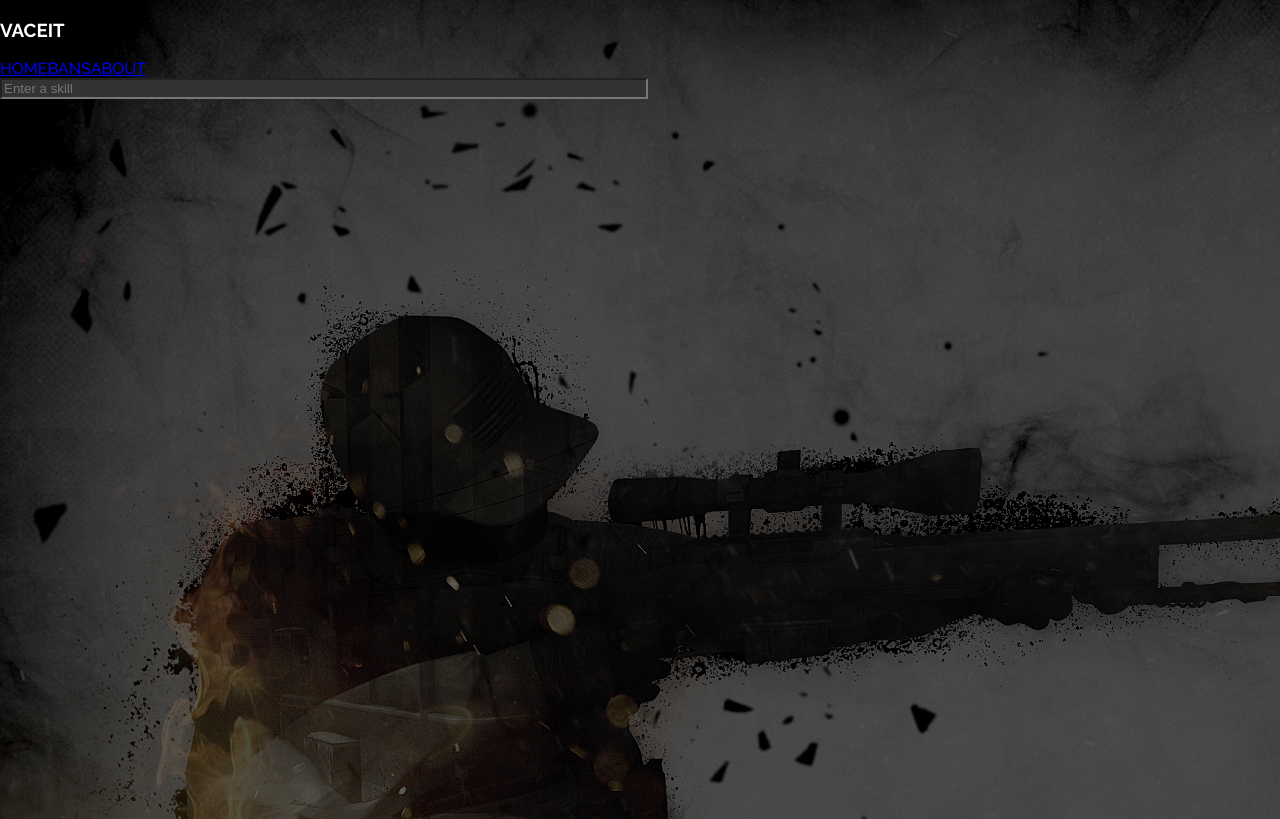
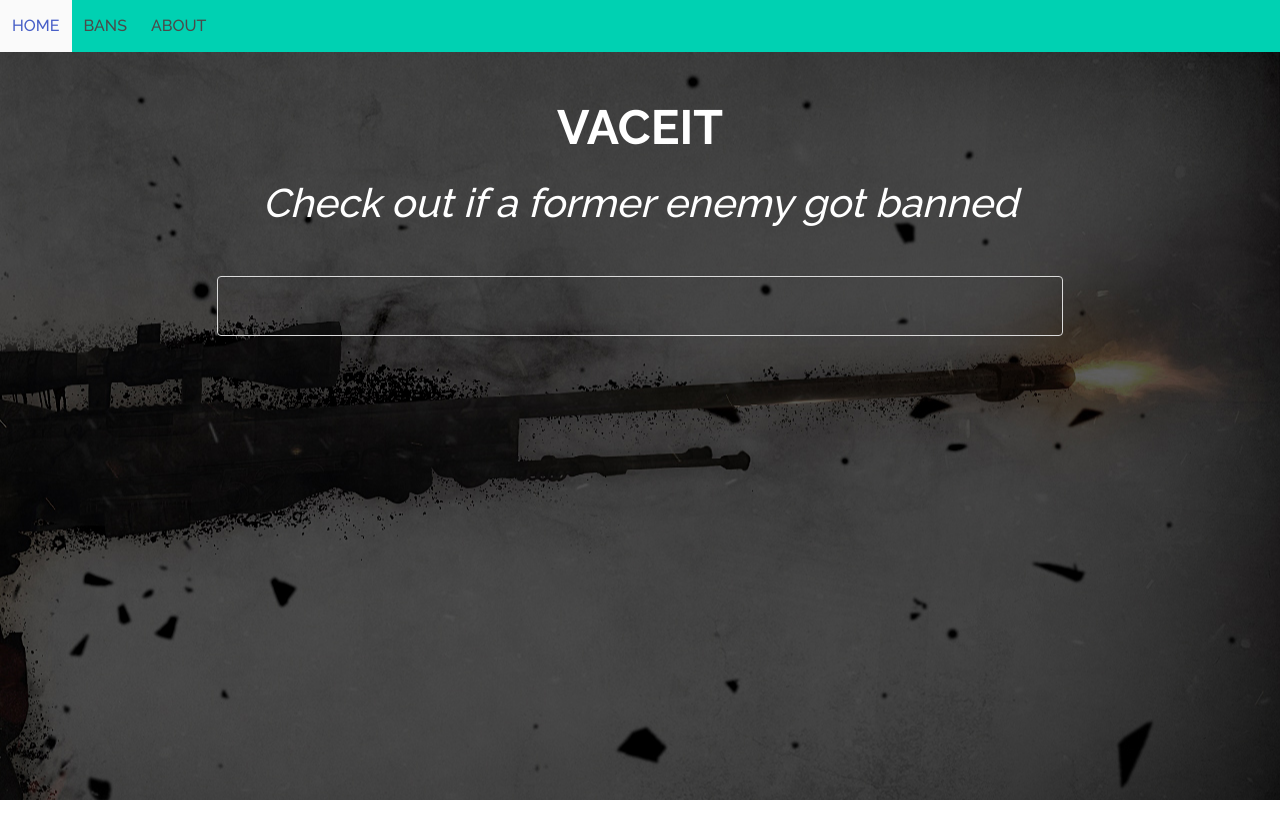
Before and after one commit to BennettDams/vaceit, a Vue app: page /#/ in a window 1280 px wide. Built offline with nearby package versions, Linux system fonts and the light colour scheme; a small style sheet from the web is missing.

Commit message:
Add Bulma CSS framework & ban list

```diff
--- a/package.json
+++ b/package.json
@@ -9,6 +9,7 @@
   },
   "dependencies": {
     "axios": "^0.18.0",
+    "bulma": "^0.7.1",
     "jquery": "^3.3.1",
     "request": "^2.85.0",
     "vee-validate": "^2.0.9",
--- a/src/App.css
+++ b/src/App.css
@@ -1,19 +1,27 @@
 @import url('https://fonts.googleapis.com/css?family=Raleway:100,300,500,700');
 @import url('https://cdn.jsdelivr.net/npm/animate.css@3.5.2');
 @import url('https://maxcdn.bootstrapcdn.com/font-awesome/4.7.0/css/font-awesome.min.css');
+@import '../node_modules/bulma/css/bulma.css';
 body {
-  background: url("assets/img/background.jpg");
-  background-repeat: repeat;
+  background: url("assets/img/background.jpg")  no-repeat fixed 100%;
+  /* background: url("assets/img/background.jpg");
+  background-repeat: no-repeat;
+  background-attachment: fixed; */
+  position: static;
   font-family: 'Raleway', sans-serif;
   background-color: #ddd;
+  color: #fff;
 }
 
 body, html {
-  margin: 0;
   height: 100%;
-  color: #fff;
 }
 
-i {
-  float: right;
+#app {
+  height: 100%;
 }
+
+.navbar {
+  background-color: transparent;
+  background-image: none;
+}
--- a/src/App.vue
+++ b/src/App.vue
@@ -1,13 +1,18 @@
 <template>
 <div id="app">
-  <h3 class="text-center">VACEIT</h3>
 
   <!-- <Home msg="Welcome to Your Vue.js App" /> -->
   <nav>
-    <router-link to="/">HOME</router-link>
-    <router-link to="/bans">BANS</router-link>
-    <router-link to="/about">ABOUT</router-link>
+
   </nav>
+
+  <nav class="navbar is-primary" role="navigation" aria-label="main navigation">
+  <div class="navbar-menu">
+    <router-link to="/" class="navbar-item">HOME</router-link>
+    <router-link to="/bans" class="navbar-item">BANS</router-link>
+    <router-link to="/about" class="navbar-item">ABOUT</router-link>
+  </div>
+</nav>
 
   <router-view />
 </div>
--- a/src/components/About.vue
+++ b/src/components/About.vue
@@ -3,9 +3,13 @@
   <h1>
     Hello {{ theirName }}
   </h1>
-  <p>
-    ABOUT
-  </p>
+  <div class="columns">
+    <div class="column">1</div>
+    <div class="column">2</div>
+    <div class="column">3</div>
+    <div class="column">4</div>
+    <div class="column">5</div>
+  </div>
 </div>
 </template>
 
@@ -17,7 +21,7 @@ export default {
   },
   data() {
     return {
-    theirName: this.$route.params.name
+      theirName: this.$route.params.name
     }
   }
 }
--- a/src/components/Bans.vue
+++ b/src/components/Bans.vue
@@ -1,10 +1,52 @@
 <template>
 <div class="bans">
-  <h1>BANS</h1>
-  <ul v-for="(ban, index) in bans" :key="index">
-    <li>{{ ban.nickname }} {{ ban.reason }} </li>
 
-  </ul>
+  <section class="hero">
+    <div class="hero-body">
+      <div class="container">
+
+        <div class="columns is-centered">
+          <div class="column has-text-centered">
+            <h1 class="title has-text-white is-size-1 has-text-weight-bold">BANS</h1>
+          </div>
+        </div>
+
+        <div class="columns is-centered">
+          <div class="column has-text-centered">
+            <h2 class="subtitle has-text-white is-size-2">List of banned players from FACEIT.com</h2>
+          </div>
+        </div>
+
+      </div>
+    </div>
+  </section>
+
+  <section>
+    <div class="columns is-centered">
+      <div class="column is-8">
+
+        <table class="table is-fullwidth has-background-white-ter is-hoverable has-text-centered">
+          <thead>
+            <tr>
+              <th>NICKNAME</th>
+              <th>BANNED SINCE</th>
+              <th>REASON</th>
+              <th>ENDS AT</th>
+            </tr>
+          </thead>
+          <tbody>
+            <tr v-for="(ban, index) in bans" :key="index">
+              <td>{{ ban.nickname }}</td>
+              <td>{{ ban.starts_at }}</td>
+              <td>{{ ban.reason }}</td>
+              <td>{{ ban.ends_at }}</td>
+            </tr>
+          </tbody>
+        </table>
+
+      </div>
+    </div>
+  </section>
 
 </div>
 </template>
@@ -20,11 +62,12 @@ export default {
     }
   },
   created() {
+    this.getJsonBans();
     this.updateJsonBans();
   },
   methods: {
     updateJsonBans() {
-      setInterval(this.getJsonBans, 3000);
+      // setInterval(this.getJsonBans, 3000);
     },
     getJsonBans() {
       axios.get('https://api.faceit.com/core/v1/bans?limit=100&offset=0')
--- a/src/components/Home.css
+++ b/src/components/Home.css
@@ -1,54 +1,6 @@
-h3 {
-  margin: 40px 0 0;
-}
-
-ul {
-  list-style-type: none;
-  padding: 0;
-}
-
-li {
-  margin: 0 10px;
-  background-color: #444111;
-  width: 50%;
-}
-
-a {
-  color: #42b983;
-}
-
-.alert {
-  background-color: darkgrey;
-  width: 50%;
-  height: 50px;
-}
-
-.another-class {
-  border: 3px solid black;
-}
-
-input {
-  width: 50%;
-  background-color: #333;
+.input {
+  background-color: transparent;
+  background-image: none;
+  height: 60px;
   color: #fff;
 }
-
-.alert-in-enter-active {
-  animation: bounce-in .5s;
-}
-
-.alert-in-leave-active {
-  animation: bounce-in .5s reverse;
-}
-
-@keyframes bounce-in {
-  0% {
-    transform: scale(0);
-  }
-  50% {
-    transform: scale(1.5);
-  }
-  100% {
-    transform: scale(1);
-  }
-}
--- a/src/components/Home.vue
+++ b/src/components/Home.vue
@@ -1,18 +1,52 @@
 <template>
 <div class="home">
-  <div class="holder container">
+
+  <section class="hero">
+    <div class="hero-body">
+      <div class="container">
+
+        <div class="columns is-centered">
+          <div class="column has-text-centered">
+            <h1 class="title has-text-white is-size-1 has-text-weight-bold">VACEIT</h1>
+          </div>
+        </div>
+
+        <div class="columns is-centered">
+          <div class="column has-text-centered">
+            <h2 class="subtitle has-text-white is-size-2 is-italic">Check out if a former enemy got banned</h2>
+          </div>
+        </div>
+
+      </div>
+    </div>
+  </section>
+
+  <section>
+    <div class="columns is-centered is-mobile">
+      <div class="column is-8 is-three-quarters-mobile">
 
         <form @submit.prevent="addSkill">
-      <input type="text" placeholder="Enter a skill" v-model="skill" v-validate="'min:5'" name="skill" />
+
+          <div class="field">
+            <div class="control">
 
               <transition name="alert-in" enter-active-class="animated flipInX" leave-active-class="animated flipOutX">
                 <p class="alert" v-if="errors.has('skill')"> {{ errors.first('skill') }} </p>
               </transition>
+
+              <input class="input" type="text" placeholder="Enter a skill" v-model="skill" v-validate="'min:5'" name="skill" />
+
+            </div>
+          </div>
+
         </form>
 
       </div>
     </div>
+  </section>
+</div>
 </template>
+
 
 <script>
 import axios from 'axios'
```
Also changed, not shown: 1 other file (tests, documents, lock files or other folders). Lines whose indentation alone changed are shown as unchanged.
